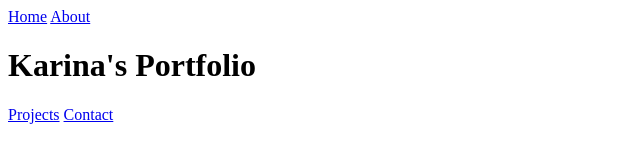
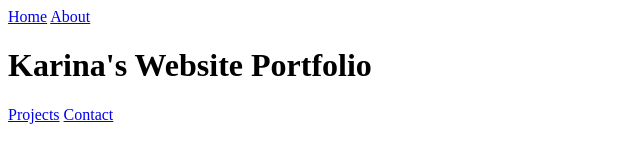
Before and after one commit to karinaurias/website, a plain HTML site: page index.html in a window 1280 px wide. Shown: the whole page, without its empty margins (0-640 px from the left). Drawn offline with Linux system fonts and the light colour scheme.

Commit message:
Update index.html

```diff
--- a/index.html
+++ b/index.html
@@ -1,7 +1,7 @@
 <!DOCTYPE html>
 <html>
 <head>
-    <title>Karina's Portfolio</title>
+    <title>Karina's Website Portfolio</title>
     <link rel="stylesheet" href="style.css">
 	<script src="script.js"></script>
 </head>
@@ -15,7 +15,7 @@
     </div>
 
     <div class="nav-center">
-        <h1>Karina's Portfolio</h1>
+        <h1>Karina's Website Portfolio</h1>
     </div>
 
     <div class="nav-right">
```
